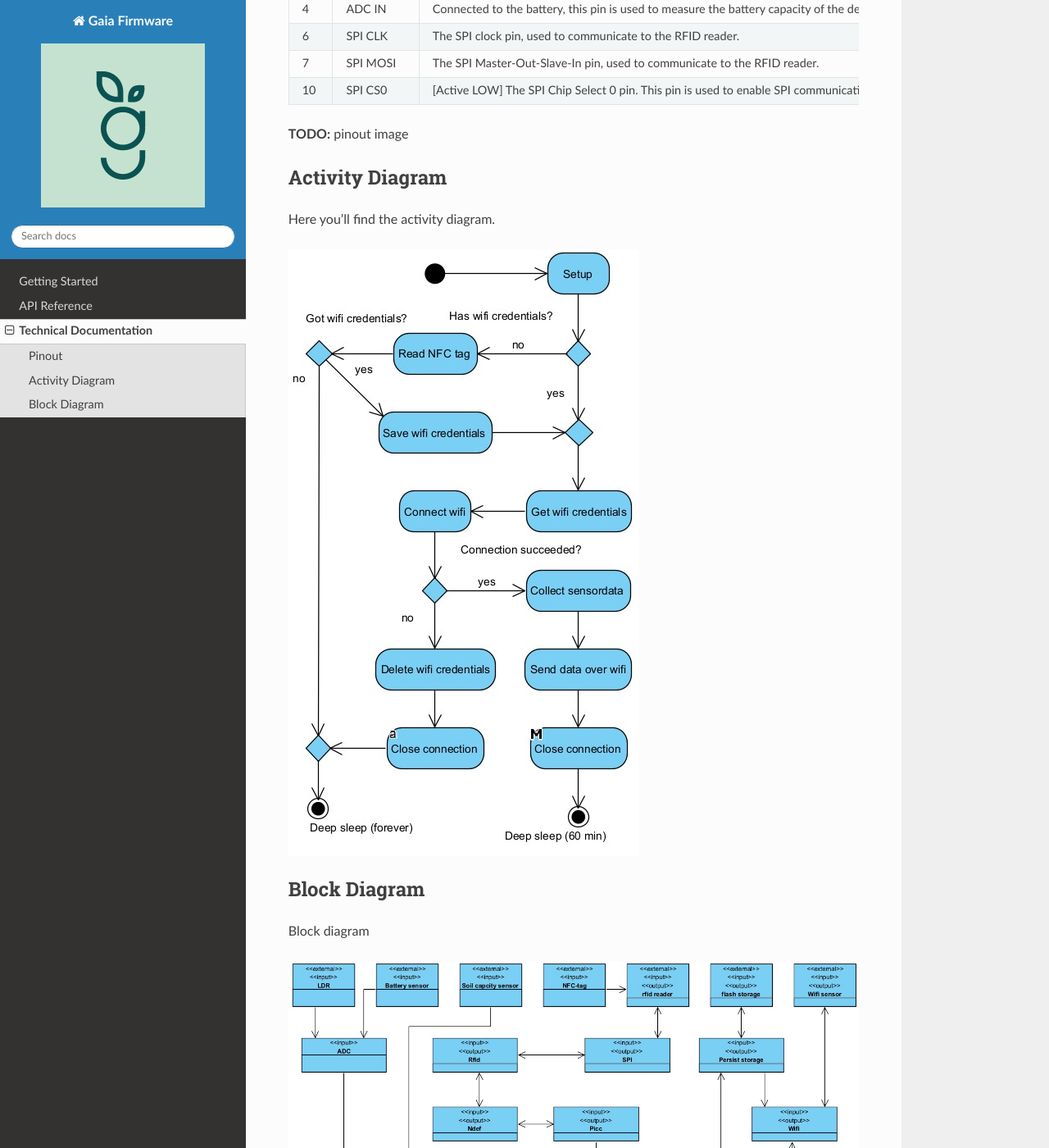
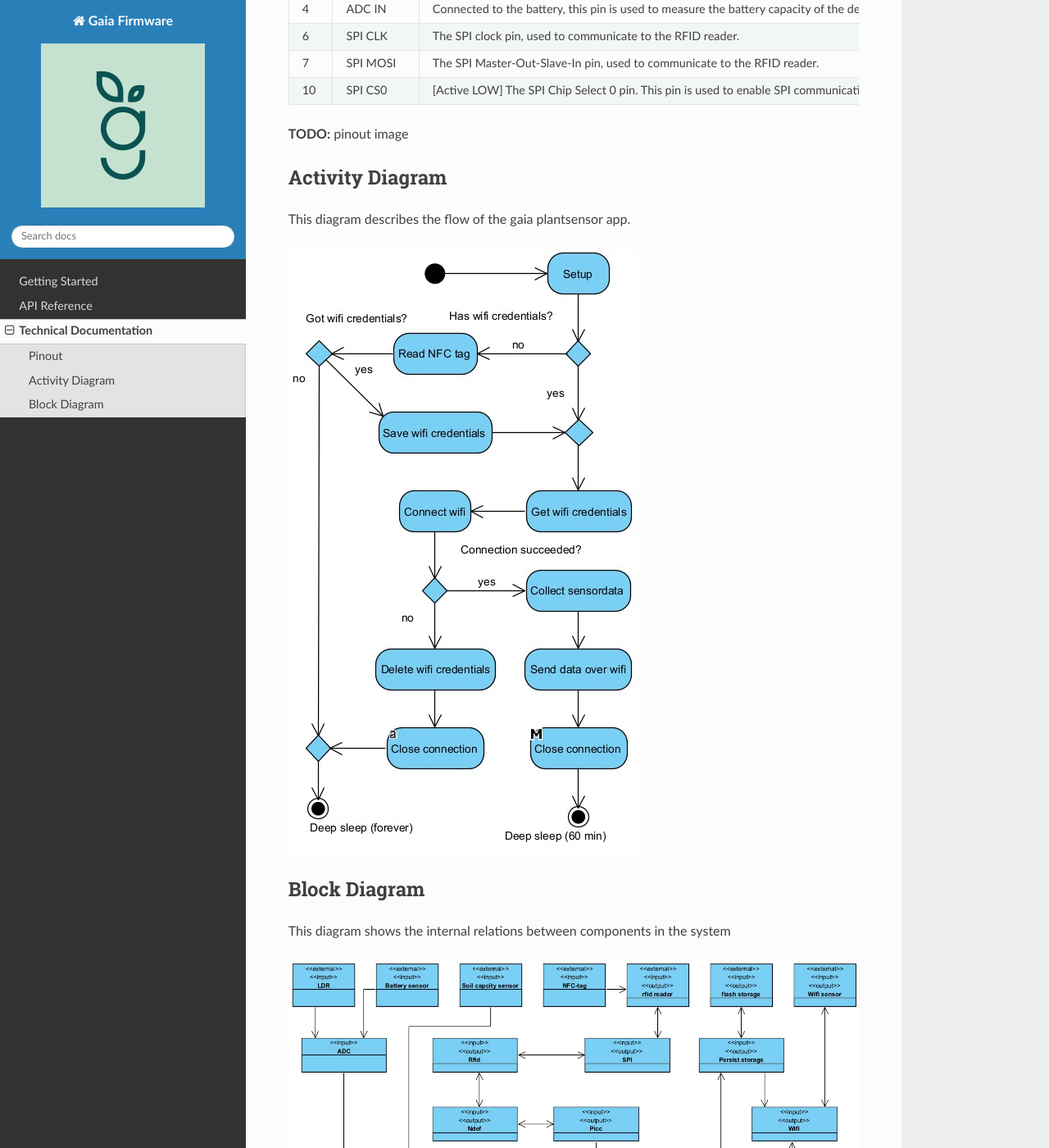
Before and after one commit to GaiaByTeamLime/firmware-v2, a Sphinx documentation site: the page built from docs/technical_documentation/index.rst, in a window 1280 px wide and 1400 px high, scrolled down 497 px. Shown: the whole window at 82% size. Built offline with Sphinx 7.4.7 and the Read the Docs theme 2.0.0, drawn with Linux system fonts in a browser that asks for light colours; formulas are drawn with MathJax 3.

Commit message:
Add text under diagram headers

```diff
--- a/docs/technical_documentation/index.rst
+++ b/docs/technical_documentation/index.rst
@@ -42,7 +42,7 @@ Pin Function   Description
 Activity Diagram
 -----------------
 
-Here you'll find the activity diagram.
+This diagram describes the flow of the gaia plantsensor app.
 
 .. image:: ../_static/diagrams/activity_diagram.jpg
     :alt: Gaia plantsensor activity diagram
@@ -51,7 +51,7 @@ Here you'll find the activity diagram.
 Block Diagram
 -------------
 
-Block diagram
+This diagram shows the internal relations between components in the system
 
 .. image:: ../_static/diagrams/block_diagram.jpg
     :alt: Gaia plantsensor block diagram
```
